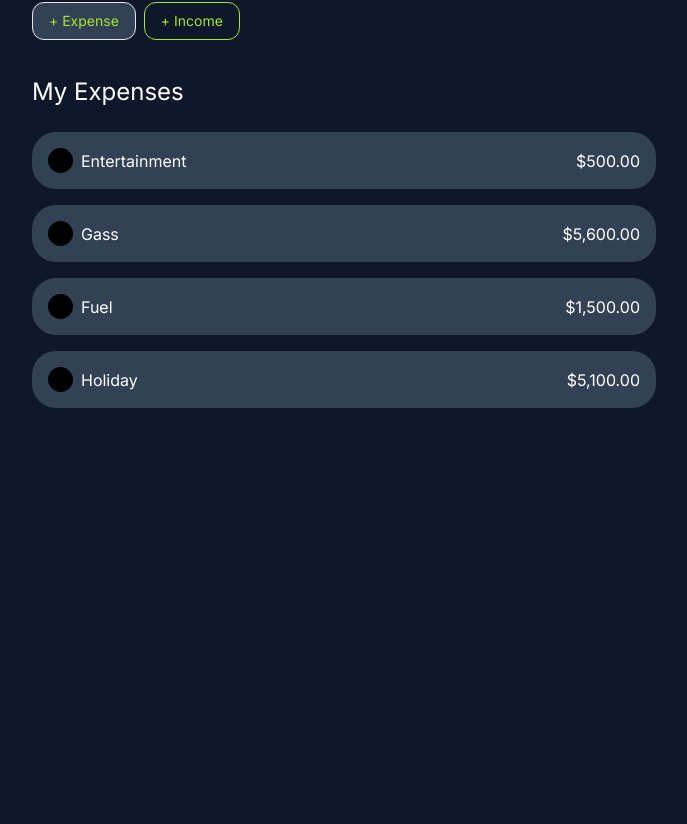
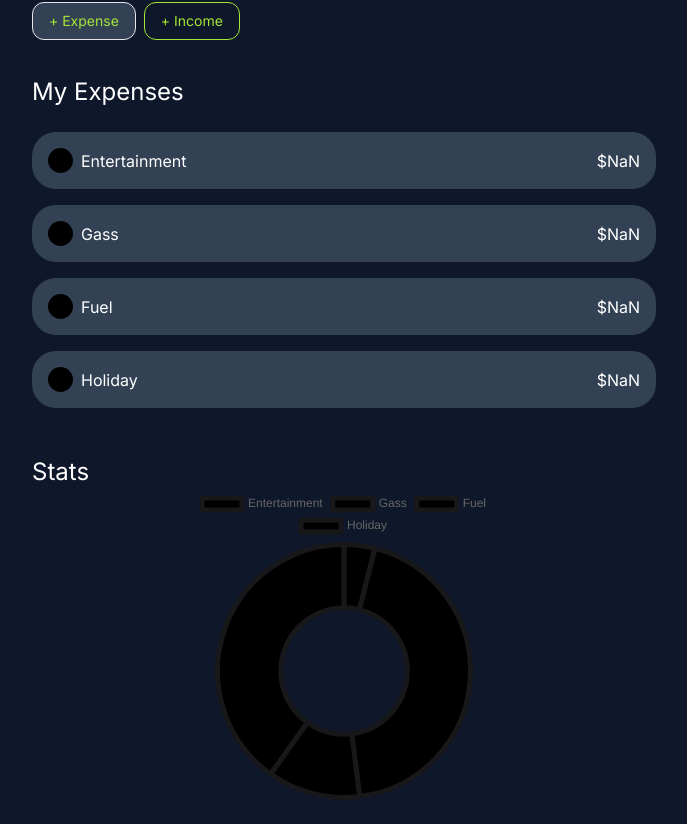
Before and after one commit to driffe/Army, a Next.js app in the folder money-tracker/: page / in a window 1280 px wide. Shown: the part 186-1010 px from the top of the page, without its empty margins (296-983 px from the left). Before the commit the page ends 800 px from the top, so only its background shows below. Built offline with nearby package versions, Linux system fonts and the light colour scheme.

Commit message:
add stats

```diff
--- a/money-tracker/app/page.js
+++ b/money-tracker/app/page.js
@@ -1,30 +1,35 @@
+"use client";
 import {currencyFormatter} from '@/lib/utils'
 import ExpenseCategoryItem from '@/components/ExpenseCategory';
+import {Chart as ChartJs, ArcElement, Tooltip, Legend} from'chart.js'
+import { Doughnut } from 'react-chartjs-2';
+
+ChartJs.register(ArcElement, Tooltip, Legend);
 
 const DUMMY_DATA = [
   {
     id: 1,
     title: "Entertainment",
     color: "#000",
-    amount: 500,
+    total: 500,
   },
   {
     id: 2,
     title: "Gass",
     color: "#000",
-    amount: 5600,
+    total: 5600,
   },
   {
     id: 3,
     title: "Fuel",
     color: "#000",
-    amount: 1500,
+    total: 1500,
   },
   {
     id: 4,
     title: "Holiday",
     color: "#000",
-    amount: 5100,
+    total: 5100,
   },
 ];
 
@@ -50,12 +55,33 @@
               <ExpenseCategoryItem
                 color={expense.color}
                 title={expense.title}
-                amount={expense.amount}
+                amount={expense.total}
               />
             );
           })}
         </div>
       </section>
+
+      {/* Chart Section */}
+      <section className='py-6'>
+          <h3 className='text-2xl'>Stats</h3>
+          <div className='w-1/2 mx-auto'>
+            <Doughnut
+              data={{
+                labels: DUMMY_DATA.map(expense => expense.title),
+                datasets: [
+                  {
+                    label: "Expenses",
+                    data: DUMMY_DATA.map(expense => expense.total),
+                    backgroundColor: DUMMY_DATA.map(expense => expense.color),
+                    borderColor: ["#18181b"],
+                    borderWidth: 5,
+                  },
+                ],
+              }}
+            />
+          </div>
+      </section>
     </main>
 
   );
--- a/money-tracker/components/ExpenseCategory.js
+++ b/money-tracker/components/ExpenseCategory.js
@@ -1,6 +1,6 @@
 import {currencyFormatter} from "@/lib/utils"
 
-function ExpenseCategoryItem({color, title, amount}){
+function ExpenseCategoryItem({color, title, total}){
     return (
         <button>
             <div className='flex items-center justify-between px-4 py-4 bg-slate-700 rounded-3xl'>
@@ -11,7 +11,7 @@
                     />
                     <h4 className='capitalize'>{title}</h4>
                 </div>
-                <p>{currencyFormatter(amount)}</p>
+                <p>{currencyFormatter(total)}</p>
             </div>
         </button>
     )
--- a/money-tracker/components/Navigation.js
+++ b/money-tracker/components/Navigation.js
@@ -5,7 +5,7 @@
         <header className='container max-w-2xl px-6 py-6 mx-auto'>
           <div className='flex items-center justify-between'>
             {/* User Info */}
-            <div className='flex items-center gap-2'>
+            <div className='flex items-center gap-4'>
               {/* img */}
               <div className='h-[40px] w-[40px] rounded-full overflow-hidden'>
                 <img
--- a/money-tracker/package.json
+++ b/money-tracker/package.json
@@ -9,8 +9,10 @@
     "lint": "next lint"
   },
   "dependencies": {
+    "chart.js": "^4.4.0",
     "next": "14.0.1",
     "react": "^18",
+    "react-chartjs-2": "^5.2.0",
     "react-dom": "^18",
     "react-icons": "^4.11.0"
   },
```
Also changed, not shown: 1 other file (tests, documents, lock files or other folders).
